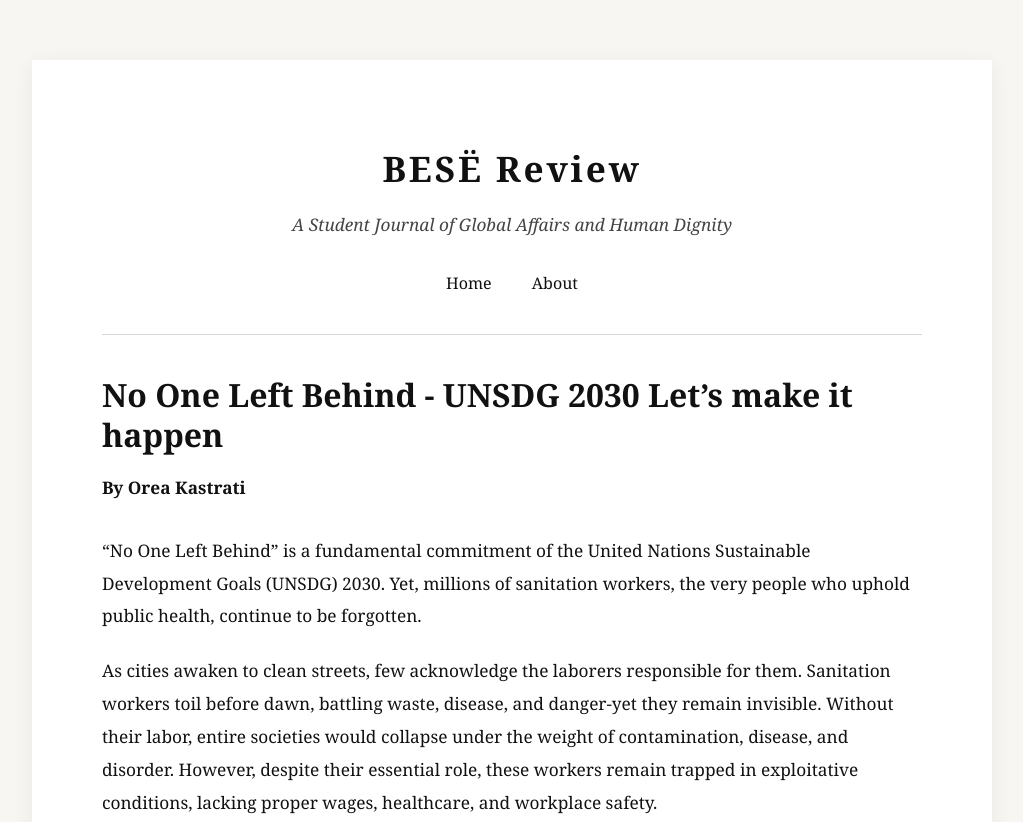
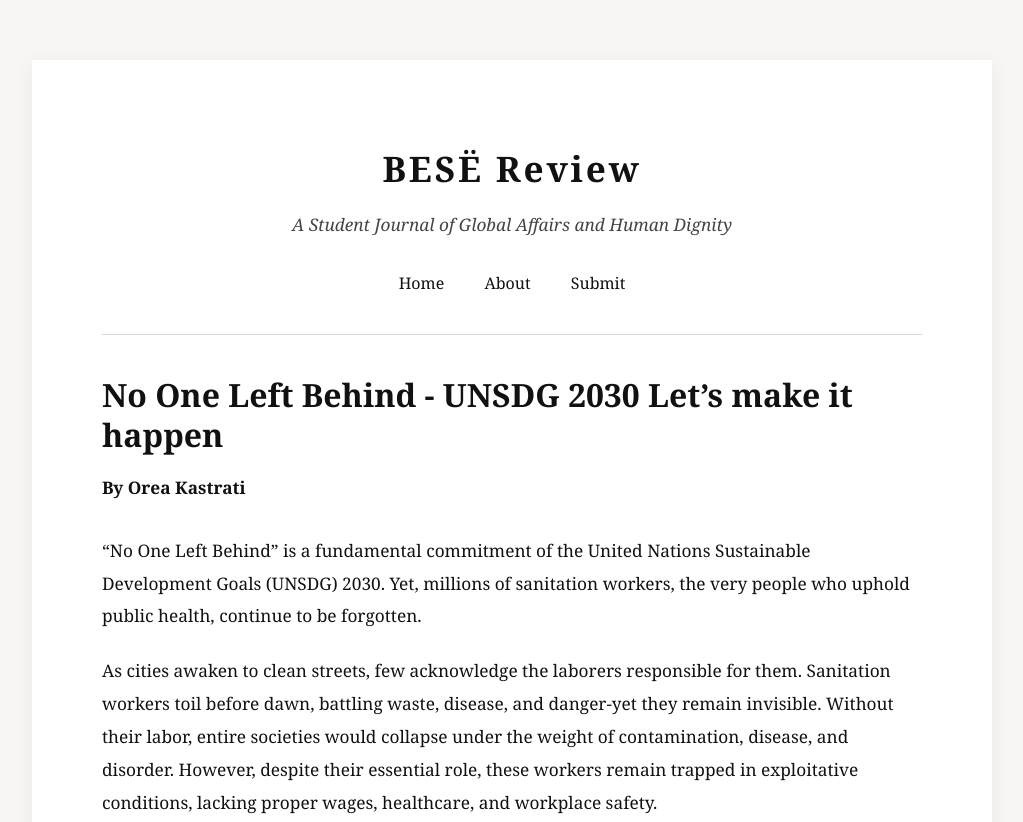
Before and after one commit to besereview/besereview, a plain HTML site: page article1.html in a window 1280 px wide. Shown: the top 822 px of the page, without its empty margins (128-1151 px from the left). Drawn offline with Linux system fonts and the light colour scheme.

Commit message:
Update article1.html

```diff
--- a/article1.html
+++ b/article1.html
@@ -94,6 +94,7 @@
     <nav>
       <a href="index.html">Home</a>
       <a href="about.html">About</a>
+      <a href="submit.html">Submit </a>
     </nav>
 
     <hr>
```
